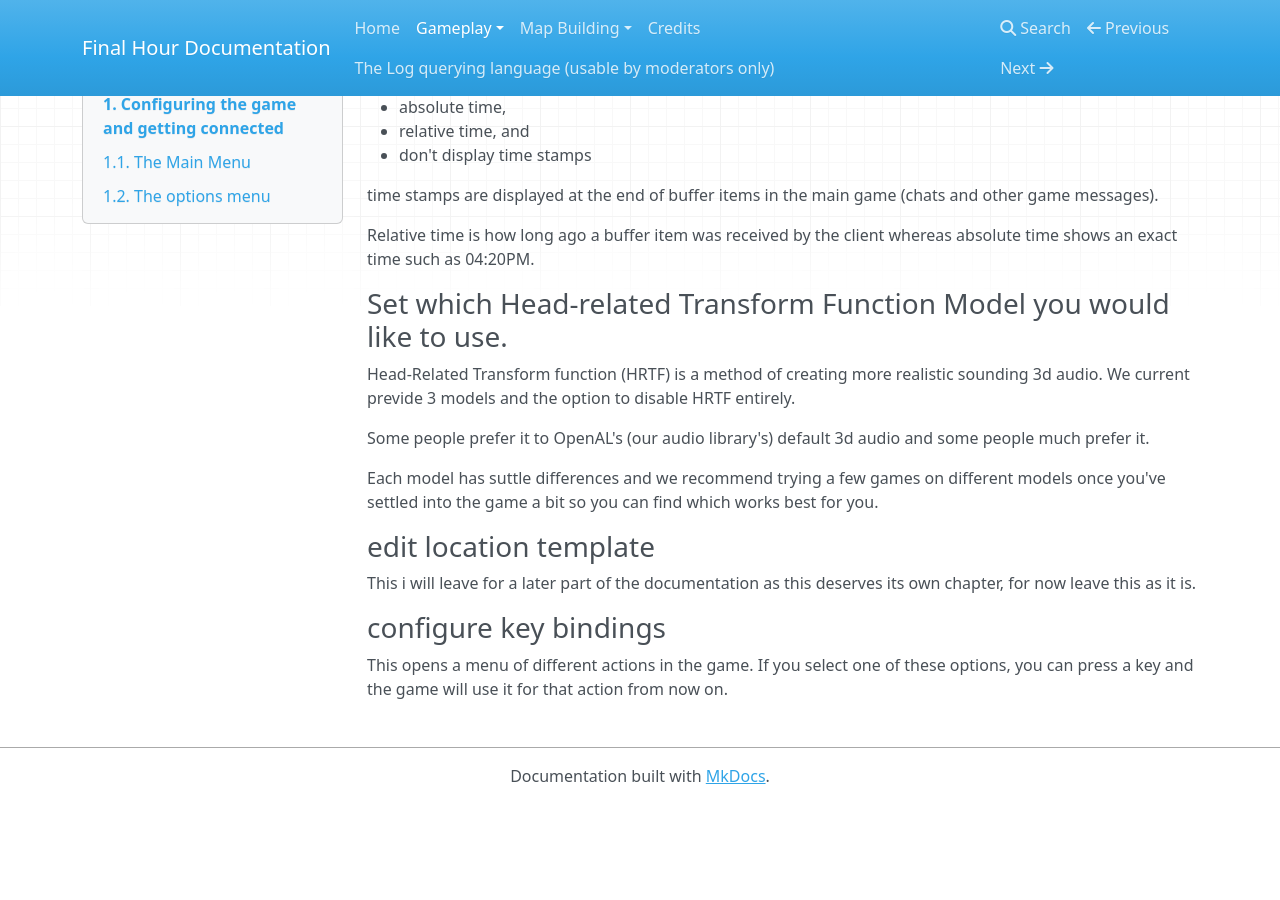
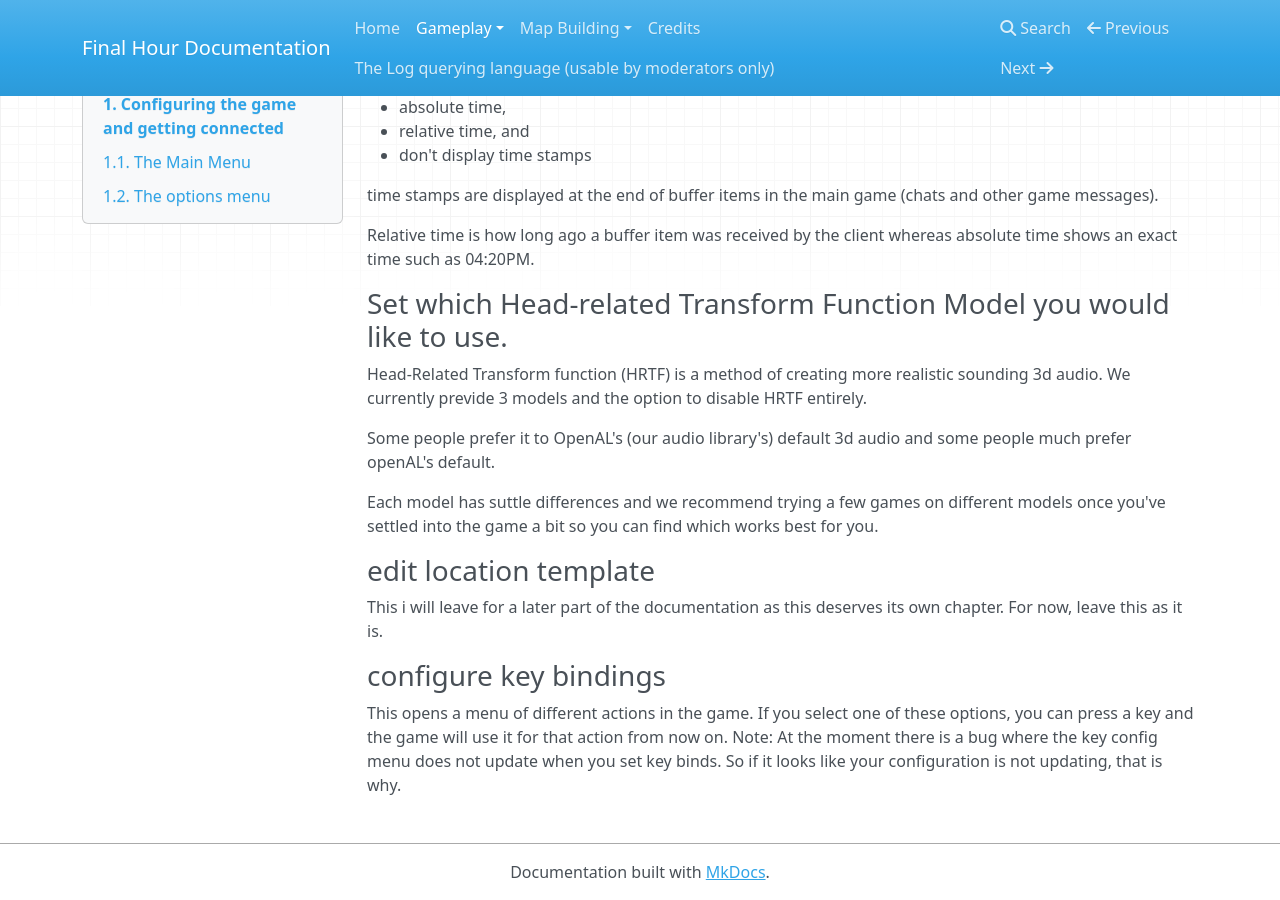
Before and after one commit to lower-elements/final-hour-docs, an MkDocs documentation site: the page built from docs/gameplay/chapter1.md, in a window 1280 px wide and 900 px high, scrolled down 1399 px. Built offline with MkDocs 1.6.1, drawn with Linux system fonts in a browser that asks for light colours; nearby versions of some CDN libraries; before the commit the page ends 2203 px from its top, so only the background shows below that; some of the changed text lies outside the part shown.

Commit message:
fix: typos and such in chapter 1

```diff
--- a/docs/gameplay/chapter1.md
+++ b/docs/gameplay/chapter1.md
@@ -59,15 +59,16 @@ Relative time is how long ago a buffer item was received by the client whereas a
 
 
 ### Set which Head-related Transform Function Model you would like to use.
-Head-Related Transform function (HRTF) is a method of creating more realistic sounding 3d audio. We current previde 3 models and the option to disable HRTF entirely.
+Head-Related Transform function (HRTF) is a method of creating more realistic sounding 3d audio. We currently previde 3 models and the option to disable HRTF entirely.
 
-Some people prefer it to OpenAL's (our audio library's) default 3d audio and some people much prefer it.
+Some people prefer it to OpenAL's (our audio library's) default 3d audio and some people much prefer openAL's default.
 
 Each model has suttle differences and we recommend trying a few games on different models once you've settled into the game a bit so you can find which works best for you.
 
 
 ### edit location template
-This i will leave for a later part of the documentation as this deserves its own chapter, for now leave this as it is.
+This i will leave for a later part of the documentation as this deserves its own chapter. For now, leave this as it is.
 
 ### configure key bindings
 This opens a menu of different actions in the game. If you select one of these options, you can press a key and the game will use it for that action from now on.
+Note: At the moment there is a bug where the key config menu does not update when you set key binds. So if it looks like your configuration is not updating, that is why.
```
Also changed, not shown: other parts of docs/gameplay/chapter1.md (+1 -1 lines).
